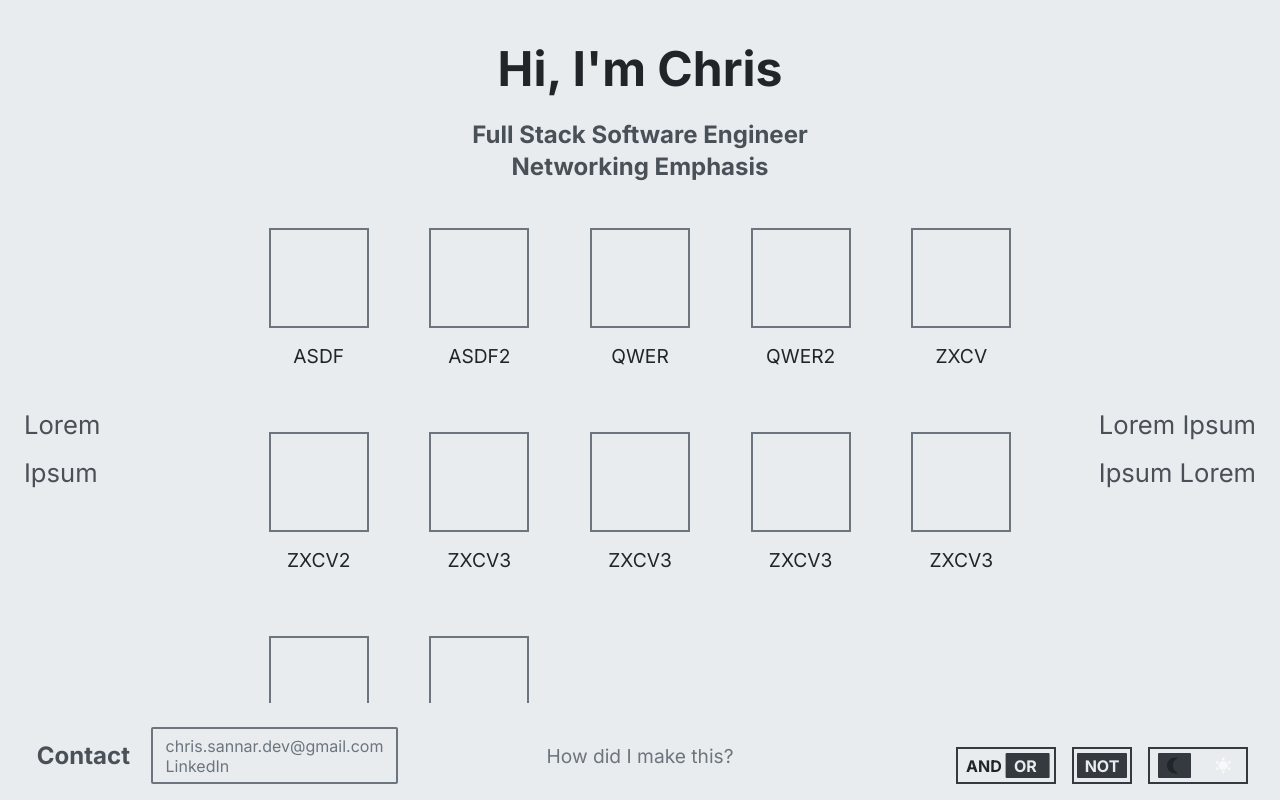
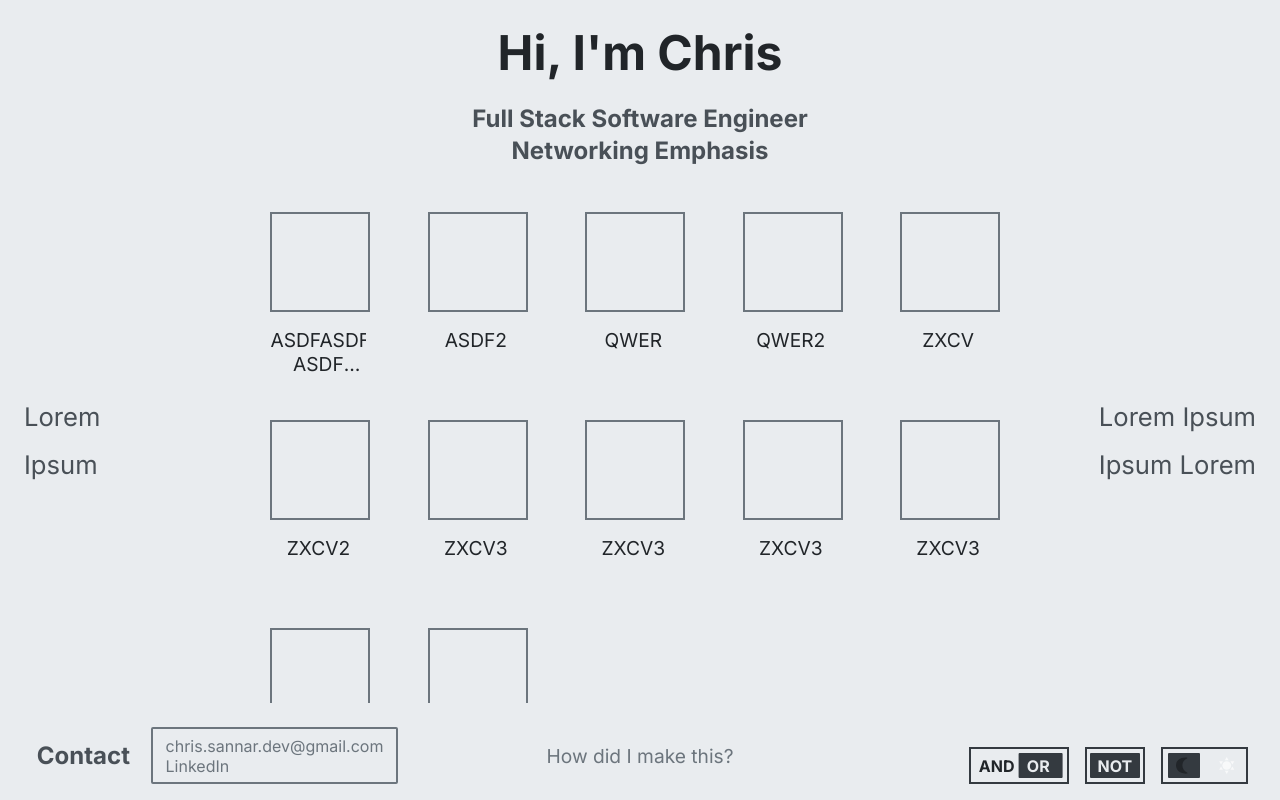
Before and after one commit to ChrisSannar/portfolio, a React (Create React App) app: page / in a window 1280 px wide. Built offline with nearby package versions, Linux system fonts and the light colour scheme.

Commit message:
Updating sizings and getting the apps to open space for dropdown
one of the things needed to calculate the dropdown is to know how many items are in a row so that we don't shift everything down.

```diff
--- a/src/AppComp.css
+++ b/src/AppComp.css
@@ -12,7 +12,7 @@
   display: flex;
   flex-direction: column;
   text-align: center;
-  margin-top: 2rem;
+  margin-top: 1rem;
   line-height: 58px;
 }
 
--- a/src/components/PortfolioApp.css
+++ b/src/components/PortfolioApp.css
@@ -4,6 +4,7 @@
     justify-content: center;
     gap: 1rem;
     transition: 0.2s;
+    max-width: 6rem;
 }
 
 .appImg {
@@ -16,4 +17,9 @@ h4 {
     text-align: center;
     margin: 0;
     font-weight: 400;
+    display: -webkit-box;
+    -webkit-box-orient: vertical;
+    -webkit-line-clamp: 2; /* Limit to 2 lines */
+    overflow: hidden;
+    text-overflow: ellipsis;
 }
--- a/src/components/PortfolioApp.tsx
+++ b/src/components/PortfolioApp.tsx
@@ -4,10 +4,11 @@ import { PortApp } from '../data/PortApp';
 
 interface IPortfolioAppProps {
     app : PortApp;
+    onClick?: (id: string) => void;
 }
-export const PortfolioApp: React.FC<IPortfolioAppProps> = ({ app }) => {
+export const PortfolioApp: React.FC<IPortfolioAppProps> = ({ app, onClick }) => {
     return (
-        <div className='PortfolioApp'>
+        <div className='PortfolioApp' onClick={() => onClick?.(app.id)}>
             <div className='appImg'>
 
             </div>
--- a/src/components/PortfolioAppList.css
+++ b/src/components/PortfolioAppList.css
@@ -12,23 +12,27 @@
     display: flex;
     justify-content: space-between;
     width: 100%;
-    z-index: 1;
+    height: 100%;
+    z-index: 2;
+    pointer-events: none;
+}
+
+.LeftLables, .RightLables {
+    display: flex;
+    flex-direction: column;
+    justify-content: center;
+    gap: 1rem;
+    /* flex: 1; */
+    overflow-y: scroll;
+    pointer-events: auto;
 }
 
 .LeftLables {
-    display: flex;
-    flex-direction: column;
-    justify-content: center;
     align-items: flex-start;
-    gap: 1rem;
 }
 
 .RightLables {
-    display: flex;
-    flex-direction: column;
-    justify-content: center;
     align-items: flex-end;
-    gap: 1rem;
 }
 
 .RightLables h3 { text-align: right; }
@@ -57,6 +61,7 @@
     margin: 1rem auto 0;
     width: 100%;
     max-height: 100%;
+    z-index: 1;
 }
 /*
 .AppList::-webkit-scrollbar {
@@ -74,6 +79,7 @@
     display: flex;
     flex-direction: column;
     align-items: center;
+    overflow: visible;
 }
 
 @media (max-width: 1023px) {
@@ -126,7 +132,6 @@
     .PortfolioApps {
         justify-content: space-evenly;
         width: 100%;
-        grid-gap: 3rem;
     }
 
 }
--- a/src/components/PortfolioAppList.tsx
+++ b/src/components/PortfolioAppList.tsx
@@ -2,13 +2,52 @@ import React from 'react';
 import './PortfolioAppList.css';
 import { PortApp } from '../data/PortApp';
 import { PortfolioApp } from './PortfolioApp';
+import { remToPx } from '../data/util';
+
+const PORTFOLIO_APP_HEIGHT_REM = 10;
+const PORTFOLIO_APP_WIDTH_REM = 6;
+const PORTFOLIO_APP_GRID_GAP_REM = 3;
 
 export const PortfolioAppList: React.FC = () => {
   const [apps] = React.useState(PortApp.getAllApps());
+  const [appIndexOpen, setAppIndexOpen] = React.useState<number>(-1);
+  const [itemsPerRow, setItemsPerRow] = React.useState(0);
+  const containerRef = React.useRef<HTMLDivElement>(null);
 
-  return (
-    <div className='PortfolioAppList'>
-      <div className="labels-container">
+  const onPortfolioAppClick = (appId: string, index: number) => {
+    setAppIndexOpen(index);
+    console.log(`Displaying app with id: ${appId} at index: ${index}`);
+  }
+
+  const indexInRange = (index: number, appIndexOpen: number, itemsPerRow: number) => {
+    if (appIndexOpen === -1) {
+      return false;
+    }
+
+    const rowStart = Math.floor(appIndexOpen / itemsPerRow) * itemsPerRow;
+    const rowEnd = rowStart + itemsPerRow;
+    return index >= rowStart && index < rowEnd;
+  }
+
+  React.useEffect(() => {
+    const calculateItemsPerRow = () => {
+      if (containerRef.current) {
+        const containerWidth = containerRef.current.clientWidth + remToPx(PORTFOLIO_APP_GRID_GAP_REM, document);
+        const itemWidth = remToPx(PORTFOLIO_APP_WIDTH_REM, document) + (remToPx(PORTFOLIO_APP_GRID_GAP_REM, document));
+        const newItemsPerRow = Math.floor(containerWidth / itemWidth);
+        setItemsPerRow(newItemsPerRow);
+      }
+    };
+
+    calculateItemsPerRow();
+    window.addEventListener('resize', calculateItemsPerRow);
+
+    return () => {
+      window.removeEventListener('resize', calculateItemsPerRow);
+    };
+  }, []);
+
+  const labels = <div className="labels-container">
     <div className="LeftLables">
       <div className='PortfolioLabel'>
         <h3>Lorem</h3>
@@ -26,15 +65,37 @@ export const PortfolioAppList: React.FC = () => {
       </div>
     </div>
   </div>
+
+  return (
+    <div className='PortfolioAppList'>
       <div className="AppList">
-        <div className="PortfolioApps">
-          {apps.map(app =>
-            <div className="PortfolioAppWrapper">
-              <PortfolioApp key={app.id} app={app} />
+        <div
+          className="PortfolioApps"
+          style={{
+            gridGap: `${PORTFOLIO_APP_GRID_GAP_REM}rem`,
+          }}
+          ref={containerRef}
+        >
+          {apps.map((app, index) =>
+            <div
+              className="PortfolioAppWrapper"
+              key={app.id}
+              style={{
+                maxWidth: `${PORTFOLIO_APP_WIDTH_REM}rem`,
+                height: `${PORTFOLIO_APP_HEIGHT_REM}rem`,
+                marginBottom: indexInRange(index, appIndexOpen, itemsPerRow) ? `10rem` : `0`,
+              }}
+            >
+              <PortfolioApp
+                key={app.id}
+                app={app}
+                onClick={appId => onPortfolioAppClick(appId, index)}
+              />
             </div>
           )}
         </div>
       </div>
+      {labels}
     </div>
   );
 };
--- a/src/components/PortfolioFooter.css
+++ b/src/components/PortfolioFooter.css
@@ -84,7 +84,7 @@ a {
     position: absolute;
     width: 2.5rem;
     height: 1.3rem;
-    z-index: 1;
+    z-index: 2;
     border: var(--portfolio-border);
     border-radius: 1px;
     transition: 0.2s;
@@ -97,11 +97,11 @@ a {
 
 .logic-selected {
     color: light-dark(var(--color-lighter), var(--color-darker));
-    z-index: 2;
+    z-index: 3;
 }
 
 .day, .night {
-    z-index: 2;
+    z-index: 3;
     display: flex;
     justify-content: center;
     align-items: center;
@@ -109,7 +109,7 @@ a {
 }
 
 .color-mode {
-    gap: 1.4rem;
+    padding: 0.4rem 0.3rem;
 }
 
 .color-mode img {
--- a/src/components/PortfolioFooter.tsx
+++ b/src/components/PortfolioFooter.tsx
@@ -63,7 +63,7 @@ export const PortfolioFooter: React.FC = () => {
                     <div className={`day`}>
                         <img src={dayIcon} alt="day-mode" />
                     </div>
-                    <div className="color-mode-selector" style={{ transform: `translateX(${darkMode ? '0' : '150'}%)`}} />
+                    <div className="color-mode-selector" style={{ transform: `translateX(${darkMode ? '0' : '129'}%)`}} />
                 </div>
             </div>
         </div>
--- a/src/data/PortApp.ts
+++ b/src/data/PortApp.ts
@@ -9,7 +9,7 @@ export class PortApp {
 
     static getAllApps(): PortApp[] {
         return [
-            new PortApp('ASDF'),
+            new PortApp('ASDFASDF ASDF ASDFASDFASDF'),
             new PortApp('ASDF2'),
             new PortApp('QWER'),
             new PortApp('QWER2'),
--- a/src/data/util.ts
+++ b/src/data/util.ts
@@ -1,3 +1,7 @@
 export const generateId = () => {
   return Math.random().toString(16).substring(2, 15);
 };
+
+export const remToPx = (rem: number, document: Document) => {
+  return rem * parseFloat(getComputedStyle(document.documentElement).fontSize);
+}
```
Lines whose indentation alone changed are shown as unchanged.
